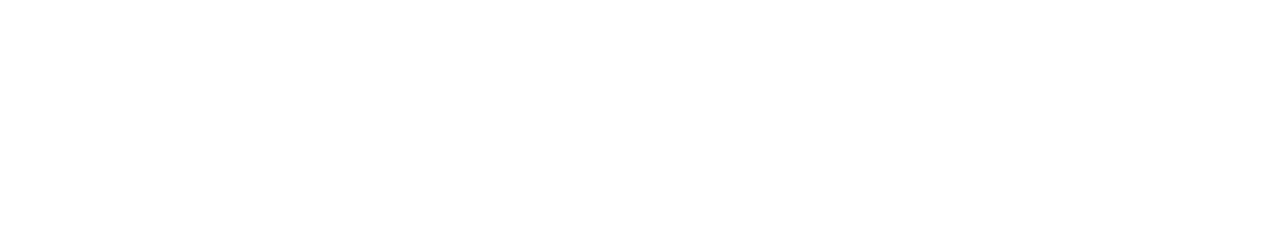
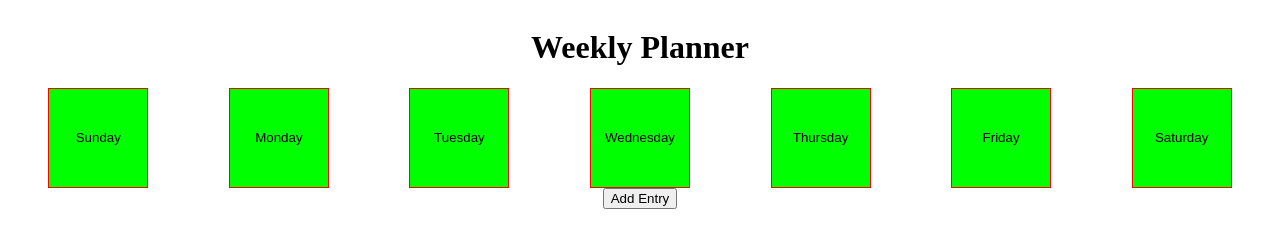
Before and after one commit to dennisliu9/week-planner, a website: page index.html in a window 1280 px wide. Drawn offline with Linux system fonts and the light colour scheme.

Commit message:
Laying down the groundwork

```diff
--- a/index.html
+++ b/index.html
@@ -7,6 +7,43 @@
   <link rel="stylesheet" href="styles.css">
 </head>
 <body>
+  <div class="row">
+    <div class="column-full text-center">
+      <h1>Weekly Planner</h1>
+    </div>
+  </div>
+  <!-- Days of the week -->
+  <div class="row"> <!-- center here later-->
+    <div class="column-1-7 text-center">
+      <button class="days-box">Sunday</button>
+    </div>
+    <div class="column-1-7 text-center">
+      <button class="days-box">Monday</button>
+    </div>
+    <div class="column-1-7 text-center">
+      <button class="days-box">Tuesday</button>
+    </div>
+    <div class="column-1-7 text-center">
+      <button class="days-box">Wednesday</button>
+    </div>
+    <div class="column-1-7 text-center">
+      <button class="days-box">Thursday</button>
+    </div>
+    <div class="column-1-7 text-center">
+      <button class="days-box">Friday</button>
+    </div>
+    <div class="column-1-7 text-center">
+      <button class="days-box">Saturday</button>
+    </div>
+  </div>
+  <!-- Add Entry button -->
+  <div class="row justify-center">
+    <div class="full-column">
+      <button>Add Entry</button>
+    </div>
+  </div>
+  <!-- Scheduled events for ____ -->
+  <!-- table -->
   <script src="main.js"></script>
 </body>
 </html>
--- a/styles.css
+++ b/styles.css
@@ -0,0 +1,35 @@
+.container {
+  width: 1000px;
+  margin: 0 auto;
+}
+
+.row {
+  display: flex;
+}
+
+.column-full {
+  width: 100%;
+}
+
+.column-1-7 {
+  width: calc(100% / 7);
+}
+
+.flex-col {
+  display: flex;
+}
+
+.justify-center {
+  justify-content: center;
+}
+
+.text-center {
+  text-align: center;
+}
+
+.days-box {
+  width: 100px;
+  height: 100px;
+  background-color: lime;
+  border: solid 1px red;
+}
```
